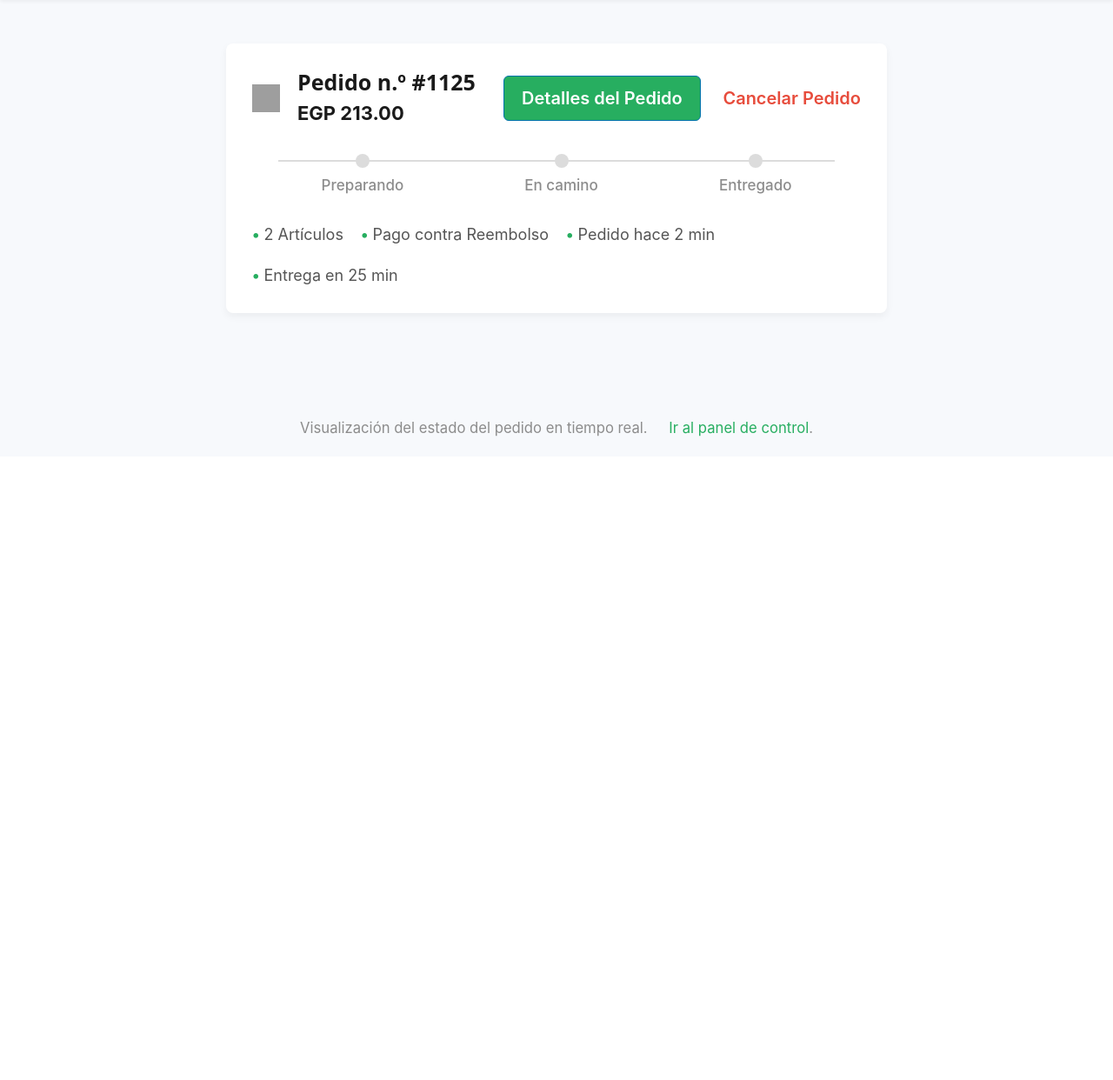
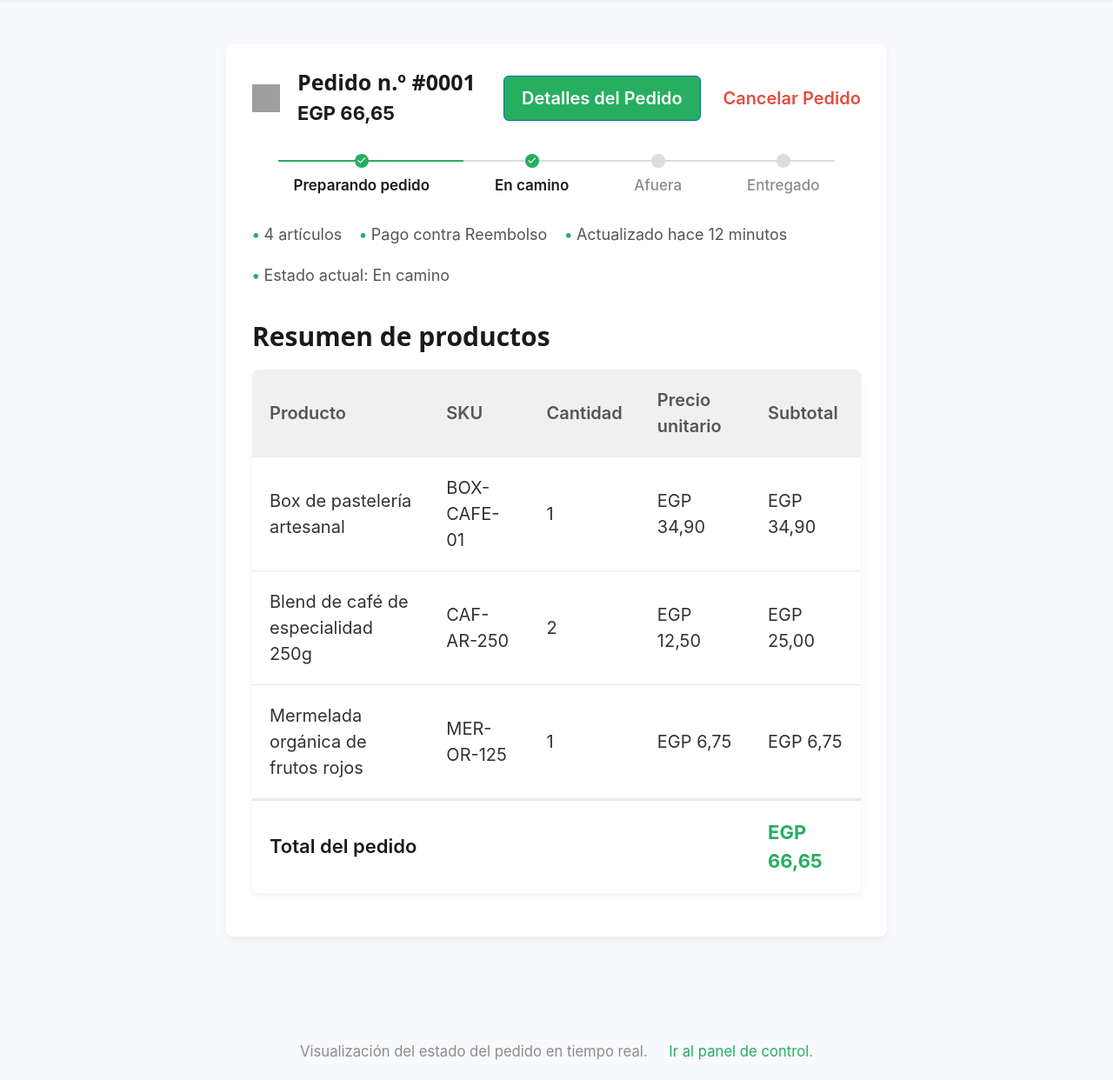
Before and after one commit to Maximo-Vazquez/patronObserver, a Django app: page / in a window 1280 px wide. Shown: the part 199-1441 px from the top of the page at 87% size. Before the commit the page ends 701 px from the top, so only its background shows below. Run offline with Django 5.2, Linux system fonts and the light colour scheme; data comes from the database, SQL or seed files in the repository; some libraries are stand-ins or nearby versions; grey boxes are pictures that could not be loaded.

Commit message:
Fix order dashboard timeline and add outside status

```diff
--- a/orders/models.py
+++ b/orders/models.py
@@ -9,6 +9,7 @@ class Order(models.Model):
     class Status(models.TextChoices):
         PREPARING = "preparing", "Preparando pedido"
         SHIPPED = "shipped", "En camino"
+        OUTSIDE = "outside", "Afuera"
         DELIVERED = "delivered", "Entregado"
 
     customer_name = models.CharField(
--- a/orders/templates/orders/order_dashboard.html
+++ b/orders/templates/orders/order_dashboard.html
@@ -303,8 +303,8 @@
         <div class="order-header">
             <img src="{% static 'app_icon.png' %}" alt="Icono de la Aplicación" style="width: 32px; height: 32px; margin-right: 1rem; float: left;">
             <div class="order-info" style="flex-grow: 1;">
-                <h2>Pedido n.º #1125</h2>
-                <p>EGP 213.00</p>
+                <h2>Pedido n.º #{% if order.pk %}{{ order.pk|stringformat:"04d" }}{% else %}—{% endif %}</h2>
+                <p>{{ currency }} {{ order_total|floatformat:2 }}</p>
             </div>
             <div class="order-actions">
                 <a href="#" role="button">Detalles del Pedido</a>
@@ -312,31 +312,55 @@
             </div>
         </div>
 
-        <div class="timeline">
+        <div class="timeline" data-initial-status="{{ order.status }}" role="list" aria-label="Estado del pedido">
             <div class="timeline-line"><div class="timeline-line-progress" id="progreso-linea-tiempo"></div></div>
 
-            <div class="timeline-step" id="paso-preparacion">
+            {% for value, label in status_choices %}
+            <div class="timeline-step" data-status="{{ value }}" role="listitem">
                 <div class="timeline-circle"><span class="material-symbols-outlined">done</span></div>
-                <div class="timeline-label">Preparando</div>
+                <div class="timeline-label">{{ label }}</div>
             </div>
-
-            <div class="timeline-step" id="paso-en_camino">
-                <div class="timeline-circle"><span class="material-symbols-outlined">done</span></div>
-                <div class="timeline-label">En camino</div>
-            </div>
-
-            <div class="timeline-step" id="paso-entregado">
-                <div class="timeline-circle"><span class="material-symbols-outlined">done</span></div>
-                <div class="timeline-label">Entregado</div>
-            </div>
+            {% endfor %}
         </div>
 
         <div class="order-metadata">
-            <span>2 Artículos</span>
+            <span>{{ total_items }} artículo{% if total_items != 1 %}s{% endif %}</span>
             <span>Pago contra Reembolso</span>
-            <span id="tiempo-transcurrido">Pedido hace 2 min</span>
-            <span>Entrega en 25 min</span>
+            <span id="tiempo-transcurrido">Actualizado hace {{ order.updated_at|timesince }}</span>
+            <span>Estado actual: {{ order.get_status_display }}</span>
         </div>
+
+        <section class="product-details">
+            <h2>Resumen de productos</h2>
+            <table role="grid">
+                <thead>
+                    <tr>
+                        <th scope="col">Producto</th>
+                        <th scope="col">SKU</th>
+                        <th scope="col">Cantidad</th>
+                        <th scope="col">Precio unitario</th>
+                        <th scope="col">Subtotal</th>
+                    </tr>
+                </thead>
+                <tbody>
+                    {% for product in products %}
+                    <tr>
+                        <td>{{ product.name }}</td>
+                        <td>{{ product.sku }}</td>
+                        <td>{{ product.quantity }}</td>
+                        <td>{{ currency }} {{ product.price|floatformat:2 }}</td>
+                        <td>{{ currency }} {{ product.line_total|floatformat:2 }}</td>
+                    </tr>
+                    {% endfor %}
+                </tbody>
+                <tfoot>
+                    <tr>
+                        <th scope="row" colspan="4">Total del pedido</th>
+                        <td><strong>{{ currency }} {{ order_total|floatformat:2 }}</strong></td>
+                    </tr>
+                </tfoot>
+            </table>
+        </section>
 
       </article>
 
@@ -353,59 +377,51 @@
 
     </body>
     <script>
-    // Mapeo de estados de Django a los IDs de los pasos
-    // Asumiendo que el backend envía: 'preparing', 'out_for_delivery', 'delivered'
-    const mapaEstados = {
-        'preparing': 'paso-preparacion',
-        'out_for_delivery': 'paso-en_camino', // 'En camino'
-        'delivered': 'paso-entregado',
-        // Cualquier otro estado (e.g., 'created', 'cancelled') no avanzará el progreso visual.
-    };
-
-    // La lista ordenada de 3 estados para calcular el progreso
-    const estadosOrdenados = ['preparing', 'out_for_delivery', 'delivered'];
+    const timelineSteps = Array.from(document.querySelectorAll('.timeline-step'));
+    const estadosOrdenados = timelineSteps.map((step) => step.dataset.status);
+    const lineaProgreso = document.getElementById('progreso-linea-tiempo');
 
     function actualizarLineaTiempo(estadoActual) {
-      const lineaProgreso = document.getElementById('progreso-linea-tiempo');
-      let indicePasoActual = estadosOrdenados.indexOf(estadoActual);
+      if (!lineaProgreso || estadosOrdenados.length === 0) {
+        return;
+      }
 
-      let progresoPorcentaje = 0;
-
-      // Hay 3 pasos, lo que significa 2 transiciones (0% -> 50% -> 100%)
-      const segmentos = estadosOrdenados.length - 1;
-
-      if (indicePasoActual >= 0) {
-          // El cálculo de la línea debe ser:
-          // 'preparing' (index 0) -> 0%
-          // 'out_for_delivery' (index 1) -> 50%
-          // 'delivered' (index 2) -> 100%
-          progresoPorcentaje = indicePasoActual * 50;
-      }
+      const totalSegmentos = Math.max(estadosOrdenados.length - 1, 1);
+      const indiceEncontrado = estadosOrdenados.indexOf(estadoActual);
+      const indicePasoActual = indiceEncontrado;
+      const progresoIndice = Math.min(Math.max(indiceEncontrado, 0), totalSegmentos);
+      const progresoPorcentaje = totalSegmentos === 0 ? 100 : (progresoIndice / totalSegmentos) * 100;
 
       lineaProgreso.style.width = `${progresoPorcentaje}%`;
 
-      // Iterar sobre todos los pasos para aplicar clases
-      estadosOrdenados.forEach((estado, indice) => {
-          const id_paso = mapaEstados[estado];
-          const elementoPaso = document.getElementById(id_paso);
-
-          if (!elementoPaso) return;
-
-          // 1. Resetear clases
-          elementoPaso.classList.remove('step-completed');
-
-          // 2. Aplicar 'completed' para los pasos hasta el actual (inclusive)
-          if (indice <= indicePasoActual) {
-              elementoPaso.classList.add('step-completed');
-          }
+      timelineSteps.forEach((step, index) => {
+        const completado = indicePasoActual >= 0 && index <= indicePasoActual;
+        step.classList.toggle('step-completed', completado);
       });
     }
 
-    // Función para simular el tiempo transcurrido (estático, pero mejora el detalle)
-    function actualizarTiempoPedido(timestampPedido) {
-        // Si tu backend envía el timestamp real, úsalo aquí.
-        // Por ahora, solo muestra el texto estático del diseño de la foto.
-        document.getElementById('tiempo-transcurrido').textContent = 'Pedido hace 2 min';
+    function actualizarTiempoPedido(updatedAtIso) {
+        if (!updatedAtIso) {
+            return;
+        }
+
+        const elementoTiempo = document.getElementById('tiempo-transcurrido');
+        if (!elementoTiempo) {
+            return;
+        }
+
+        const actualizado = new Date(updatedAtIso);
+        const ahora = new Date();
+        const diferenciaMs = Math.max(ahora.getTime() - actualizado.getTime(), 0);
+        const minutos = Math.floor(diferenciaMs / 60000);
+
+        if (minutos <= 0) {
+            elementoTiempo.textContent = 'Actualizado hace un instante';
+            return;
+        }
+
+        const sufijo = minutos === 1 ? '' : 's';
+        elementoTiempo.textContent = `Actualizado hace ${minutos} minuto${sufijo}`;
     }
 
     async function obtenerEstado() {
@@ -418,6 +434,7 @@
 
           // Actualizar la barra de progreso con el estado raw ('preparing', 'out_for_delivery', etc.)
           actualizarLineaTiempo(data.status);
+          actualizarTiempoPedido(data.updated_at);
 
       } catch (error) {
           console.error("Error al cargar o actualizar estado:", error);
@@ -426,6 +443,8 @@
 
     // Inicializar y configurar el intervalo de polling
     // Llama a obtenerEstado una vez al cargar y luego cada 2 segundos
+    actualizarLineaTiempo(document.querySelector('.timeline')?.dataset.initialStatus ?? null);
+    actualizarTiempoPedido("{{ order.updated_at|date:'c' }}");
     obtenerEstado();
     setInterval(obtenerEstado, 2000); // <-- Polling cada 2 segundos
 </script>
--- a/orders/views.py
+++ b/orders/views.py
@@ -62,6 +62,8 @@ class OrderDashboardView(TemplateView):
                 "status_choices": list(Order.Status.choices),
                 "products": products,
                 "order_total": sum(item["line_total"] for item in products),
+                "total_items": sum(item["quantity"] for item in products),
+                "currency": "EGP",
             }
         )
         return context
```
Also changed, not shown: orders/templates/orders/order_control.html (+7 -3 lines), orders/tests.py (+7 -0 lines), orders/migrations/0002_alter_order_status.py (added).
